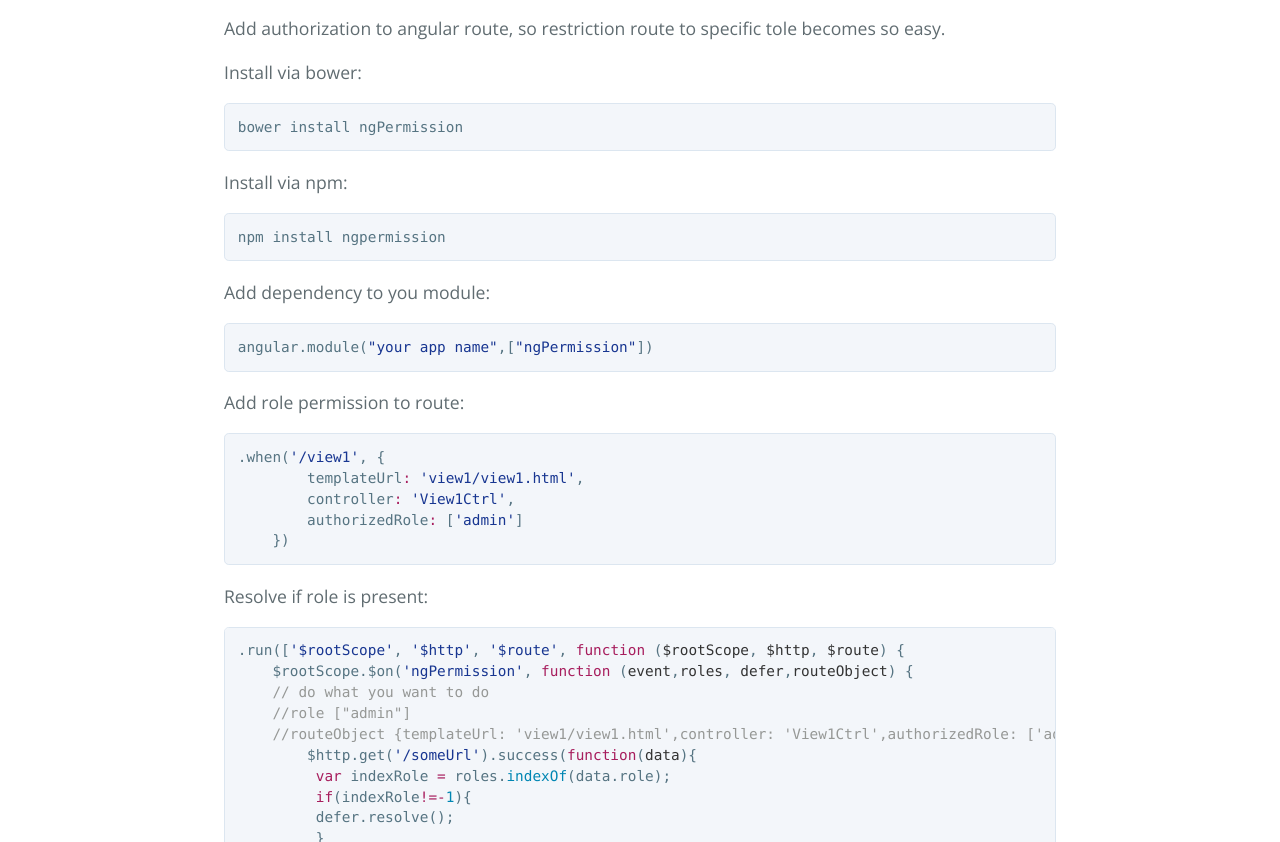
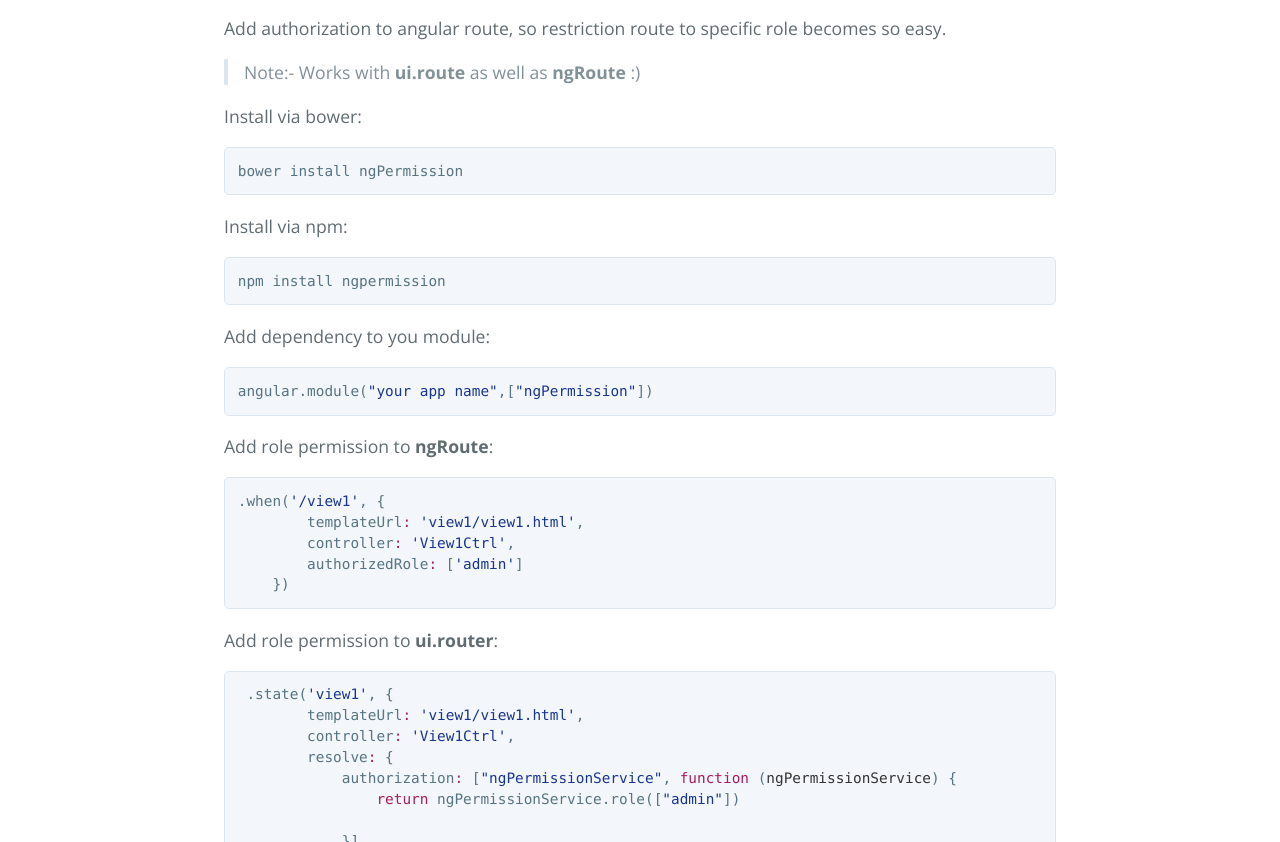
Before and after one commit to tushar-borole/ngPermission, a plain HTML site: page index.html in a window 1280 px wide. Shown: the part 470-1312 px from the top of the page. Drawn offline with nearby package versions, Linux system fonts and the light colour scheme.

```diff
--- a/index.html
+++ b/index.html
@@ -22,7 +22,11 @@
       <h1>
 <a id="ngpermission" class="anchor" href="#ngpermission" aria-hidden="true"><span class="octicon octicon-link"></span></a>ngPermission</h1>
 
-<p>Add authorization to angular route, so restriction route to specific tole becomes so easy.</p>
+<p>Add authorization to angular route, so restriction route to specific role becomes so easy.</p>
+
+<blockquote>
+<p>Note:- Works with <strong>ui.route</strong> as well as <strong>ngRoute</strong> :)</p>
+</blockquote>
 
 <p>Install via bower:</p>
 
@@ -36,13 +40,26 @@
 
 <div class="highlight highlight-javascript"><pre>angular.module(<span class="pl-s"><span class="pl-pds">"</span>your app name<span class="pl-pds">"</span></span>,[<span class="pl-s"><span class="pl-pds">"</span>ngPermission<span class="pl-pds">"</span></span>])</pre></div>
 
-<p>Add role permission to route:</p>
+<p>Add role permission to <strong>ngRoute</strong>:</p>
 
 <div class="highlight highlight-javascript"><pre>.when(<span class="pl-s"><span class="pl-pds">'</span>/view1<span class="pl-pds">'</span></span>, {
         templateUrl<span class="pl-k">:</span> <span class="pl-s"><span class="pl-pds">'</span>view1/view1.html<span class="pl-pds">'</span></span>,
         controller<span class="pl-k">:</span> <span class="pl-s"><span class="pl-pds">'</span>View1Ctrl<span class="pl-pds">'</span></span>,
         authorizedRole<span class="pl-k">:</span> [<span class="pl-s"><span class="pl-pds">'</span>admin<span class="pl-pds">'</span></span>]
     })</pre></div>
+
+<p>Add role permission to <strong>ui.router</strong>:</p>
+
+<div class="highlight highlight-javascript"><pre> .state(<span class="pl-s"><span class="pl-pds">'</span>view1<span class="pl-pds">'</span></span>, {
+        templateUrl<span class="pl-k">:</span> <span class="pl-s"><span class="pl-pds">'</span>view1/view1.html<span class="pl-pds">'</span></span>,
+        controller<span class="pl-k">:</span> <span class="pl-s"><span class="pl-pds">'</span>View1Ctrl<span class="pl-pds">'</span></span>,
+        resolve<span class="pl-k">:</span> {
+            authorization<span class="pl-k">:</span> [<span class="pl-s"><span class="pl-pds">"</span>ngPermissionService<span class="pl-pds">"</span></span>, <span class="pl-k">function</span> (<span class="pl-smi">ngPermissionService</span>) {
+                <span class="pl-k">return</span> ngPermissionService.role([<span class="pl-s"><span class="pl-pds">"</span>admin<span class="pl-pds">"</span></span>])
+
+            }]
+        }
+    });</pre></div>
 
 <p>Resolve if role is present:</p>
 
```
Also changed, not shown: params.json (+1 -1 lines).
